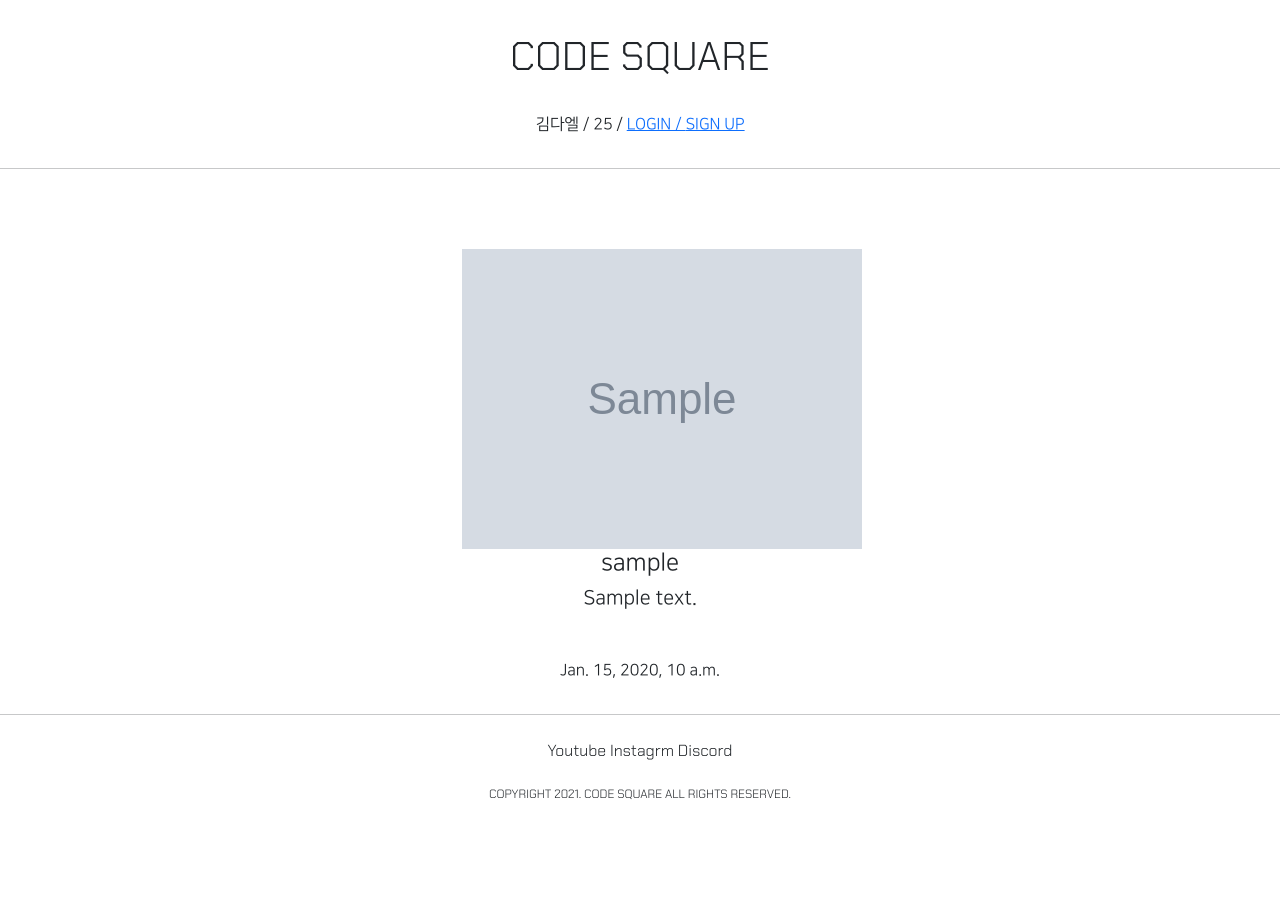
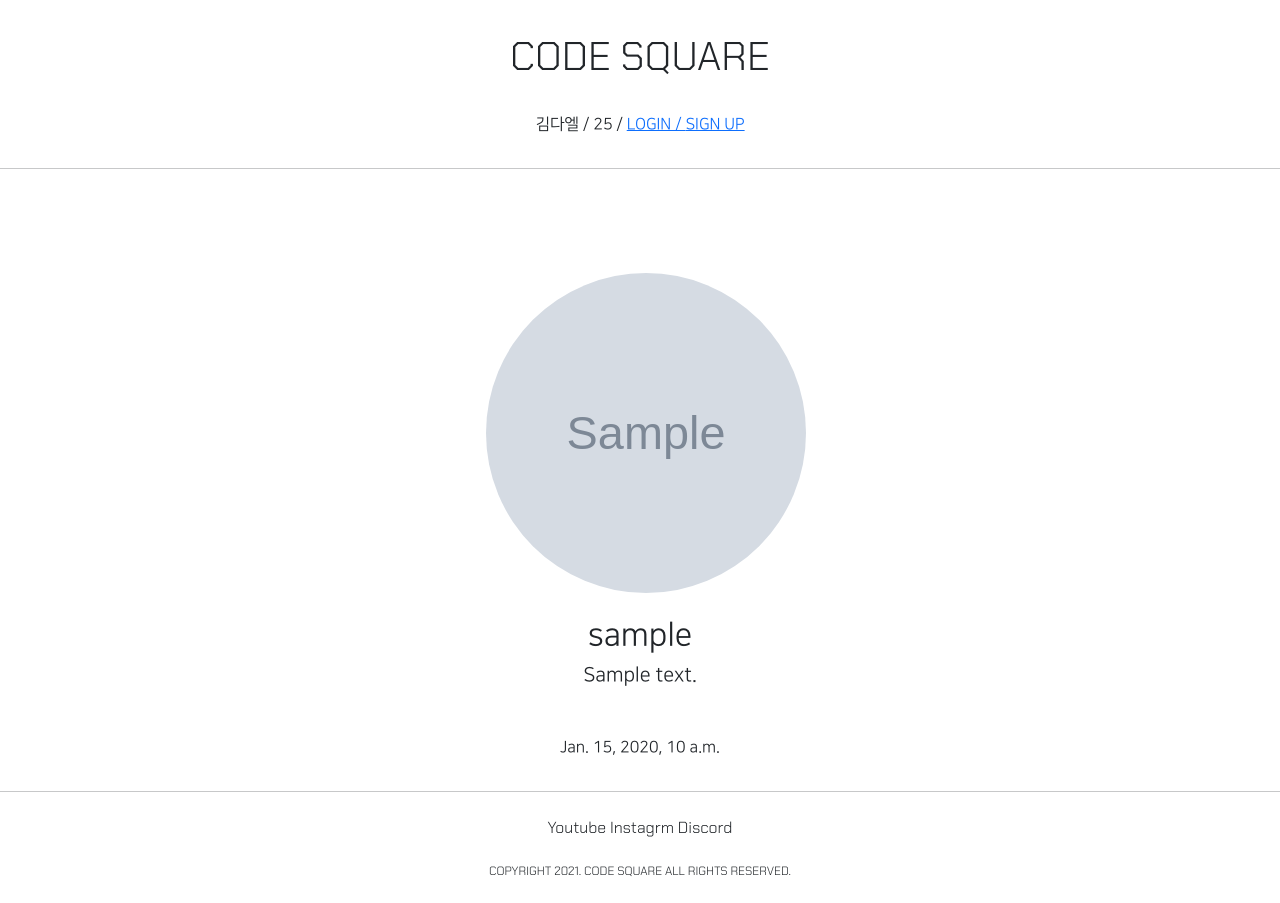
Before and after one commit to CODESQUAREL/July5, a Django app: page /account/detail/1 in a window 1280 px wide. Before the commit the page ends 799 px from the top, so only its background shows below. Run offline with Django 3.2, Linux system fonts and the light colour scheme; tables that the repository leaves empty hold one stand-in row (values such as "Sample post"); grey boxes marked "Sample" are stand-in pictures; some libraries are stand-ins or nearby versions.

Commit message:
7/27 프로필 꾸미기

```diff
--- a/accountapp/templates/accountapp/detail.html
+++ b/accountapp/templates/accountapp/detail.html
@@ -6,8 +6,9 @@
         <div class="m-5">
             {% if target_user.profile %}
             <img src="{{ target_user.profile.image.url }}"
+                 class="profile_image m-4"
                  alt="profile image">
-            <h4>{{  target_user.profile.nickname }}</h4>
+            <h2 class="NNS_B">{{  target_user.profile.nickname }}</h2>
             <h5>{{  target_user.profile.message }}</h5>
             {%  else %}
             <h4>
--- a/static/base.css
+++ b/static/base.css
@@ -20,3 +20,14 @@
     max-width: 500px;
     padding: 1rem 1.5rem;
 }
+
+.profile_image {
+    height: 20rem;
+    width: 20rem;
+    border-radius: 10rem;
+    object-fit: cover;
+}
+
+.NNS_B {
+    font_family: "NanumSquareB", cursive;
+}
```
